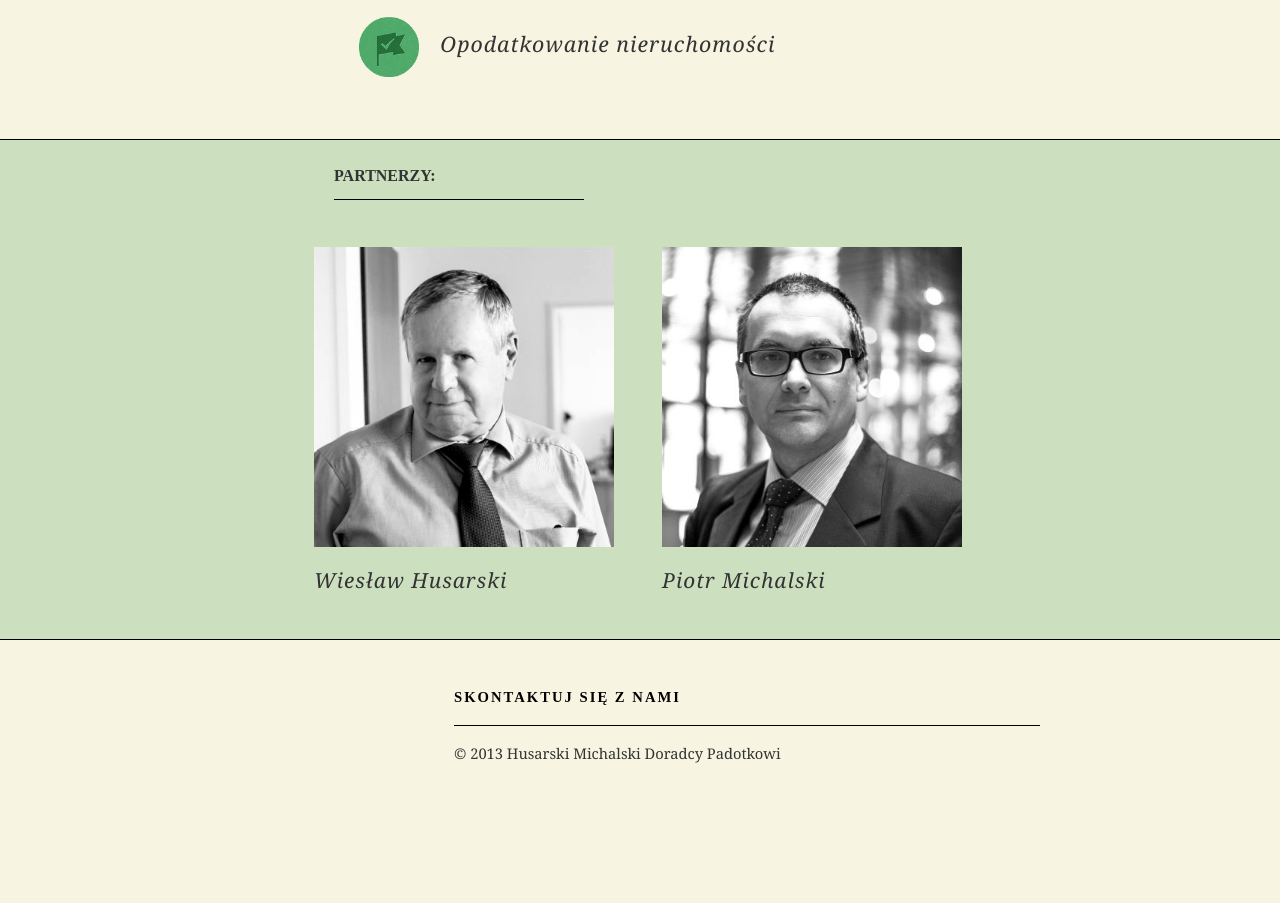
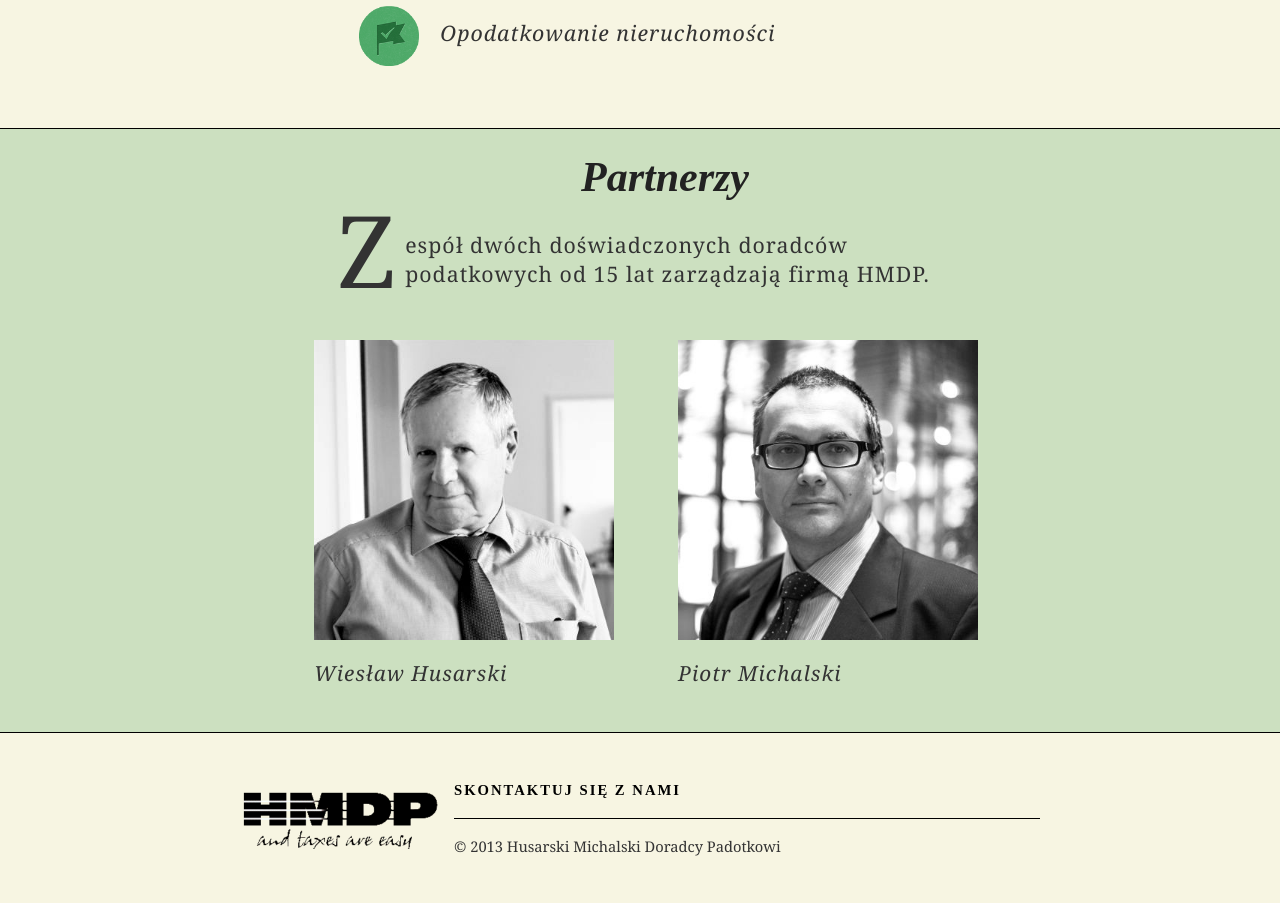
Before and after one commit to lipenco/cfotalk.org, a plain HTML site: page index.html in a window 1280 px wide. Shown: the part 1357-2260 px from the top of the page. Before the commit the page ends 2193 px from the top, so only its background shows below. Drawn offline with nearby package versions, Linux system fonts and the light colour scheme.

Commit message:
new design

```diff
--- a/css/style-o.css
+++ b/css/style-o.css
@@ -190,7 +190,7 @@ input[type=submit] {
 .header-image {
   position:absolute;
   top:0;
-  bottom:15%;
+  bottom:0;
   overflow:hidden;
   left:0;
   right:0;
@@ -281,7 +281,7 @@ input[type=submit] {
   letter-spacing:1px;
 }
 
-.content .firstcharacter {
+.firstcharacter {
   float: left;
   font-size: 100px;
   line-height: 30px;
@@ -337,7 +337,7 @@ input[type=submit] {
 }
 
 .partners:nth-of-type(2) {
- margin-left: 3em;
+ margin-left: 4em;
 }
 
 .photo-title {
@@ -349,8 +349,21 @@ input[type=submit] {
 }
 
 
+
 .partner-section {
   margin-left: 50px;
+  padding-top: 20px;
+}
+
+.partner-section h1 {
+  text-align: center;
+  font-style: italic;
+}
+
+.partner-section p {
+ font-size:16pt;
+  line-height:22pt;
+  letter-spacing:1px;
 }
 /*
 .left-info p:first-child, .right-info p:first-child {
@@ -383,9 +396,14 @@ input[type=submit] {
   margin-bottom:15px;
 }
 
-.left-header {
+.left-header2 {
   width:250px;
-  padding-top: 20pt;
+  padding-top: 40pt;
+  font-size:1.5em;
+  font-family:"proxima-nova";
+  font-weight:800;
+  margin-bottom:15px;
+  margin-left: -20px;
 }
 
 .right-header {
@@ -702,7 +720,7 @@ input[type=submit] {
 
 .footer-right {
   float:right;
-  width:712px;
+  width:412px;
 }
 
 .footer-top {
@@ -751,9 +769,9 @@ input[type=submit] {
 }
 
 .footer-logo a{
-  width:89px;
-  height:96px;
-  background:url(-/img/footer-logo.png);
+  width:200px;
+  height:66px;
+  background:url(../img/logo.png);
   text-indent:-9999px;
   cursor:pointer;
   display:block;
--- a/index.html
+++ b/index.html
@@ -86,9 +86,11 @@
 <div class="content3">
    <div class="container">
      <div class="partner-section">
-        <div class="left-header">
-          Partnerzy:
-        </div>
+        <h1>Partnerzy</h1>
+        <p>
+        <span class="firstcharacter">Z</span>espół dwóch doświadczonych doradców podatkowych od 15 lat zarządzają firmą HMDP.
+        </p>
+
       <div id="bio_row_1" class="row group">
         <div class="span4 partners">
         <div class="trigger_container"> <a href="#partner_husarski" class="trigger"><img src="img/husarski3.jpg"></a></div>
@@ -172,7 +174,7 @@
 
 <div class="footer-wrapper">
   <div class="footer clearfix">
-    <div class="footer-logo"><a href="http://coastalconservationleague.org" target="_blank">CCL</a></div>
+    <div class="footer-logo"><a href="" target="_blank">CCL</a></div>
     <div class="footer-right">
       <div class="footer-top">
         <a href="mailto:info@hmdp.org" target="_blank">Skontaktuj się z nami</a>
```
